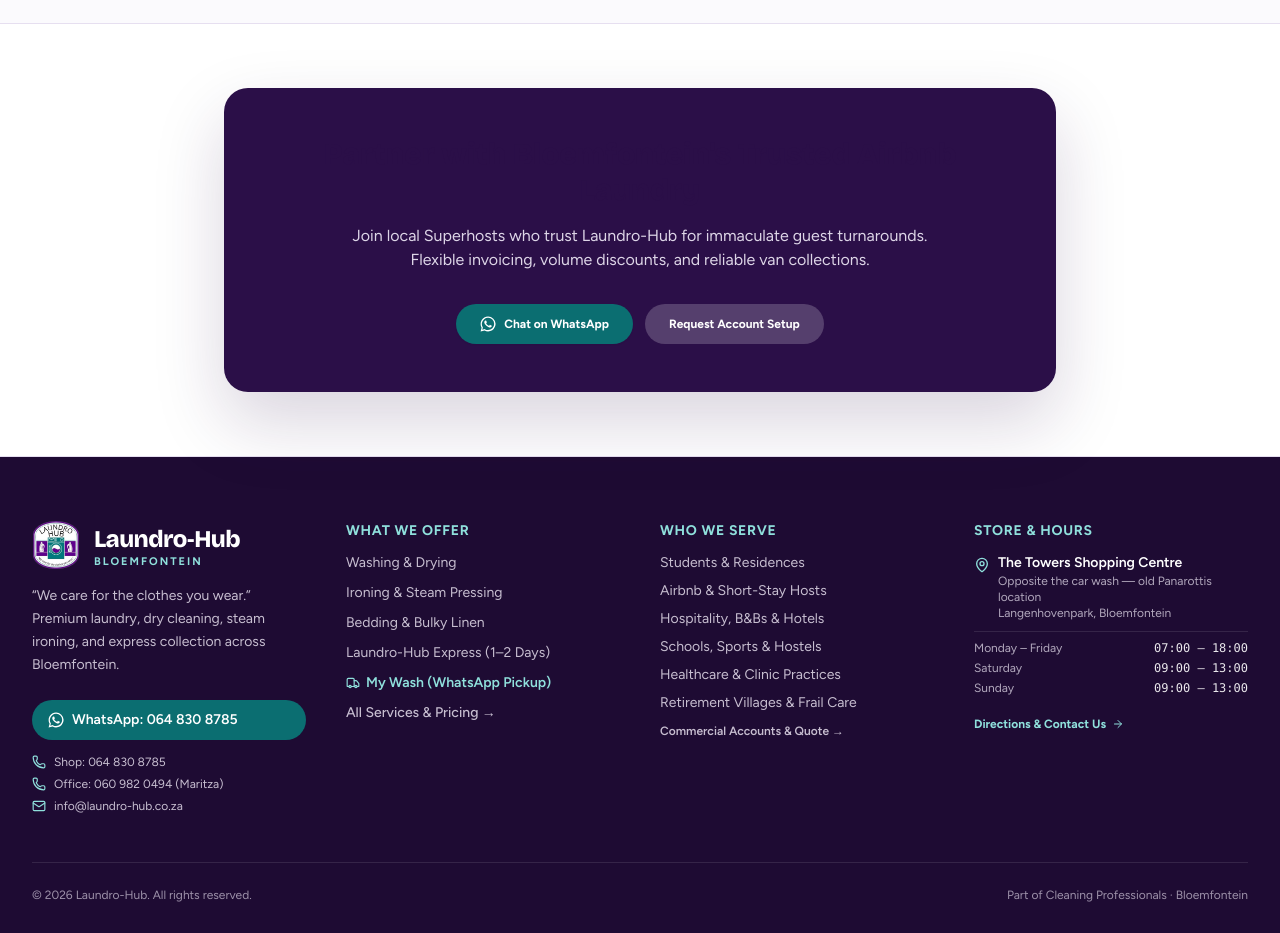
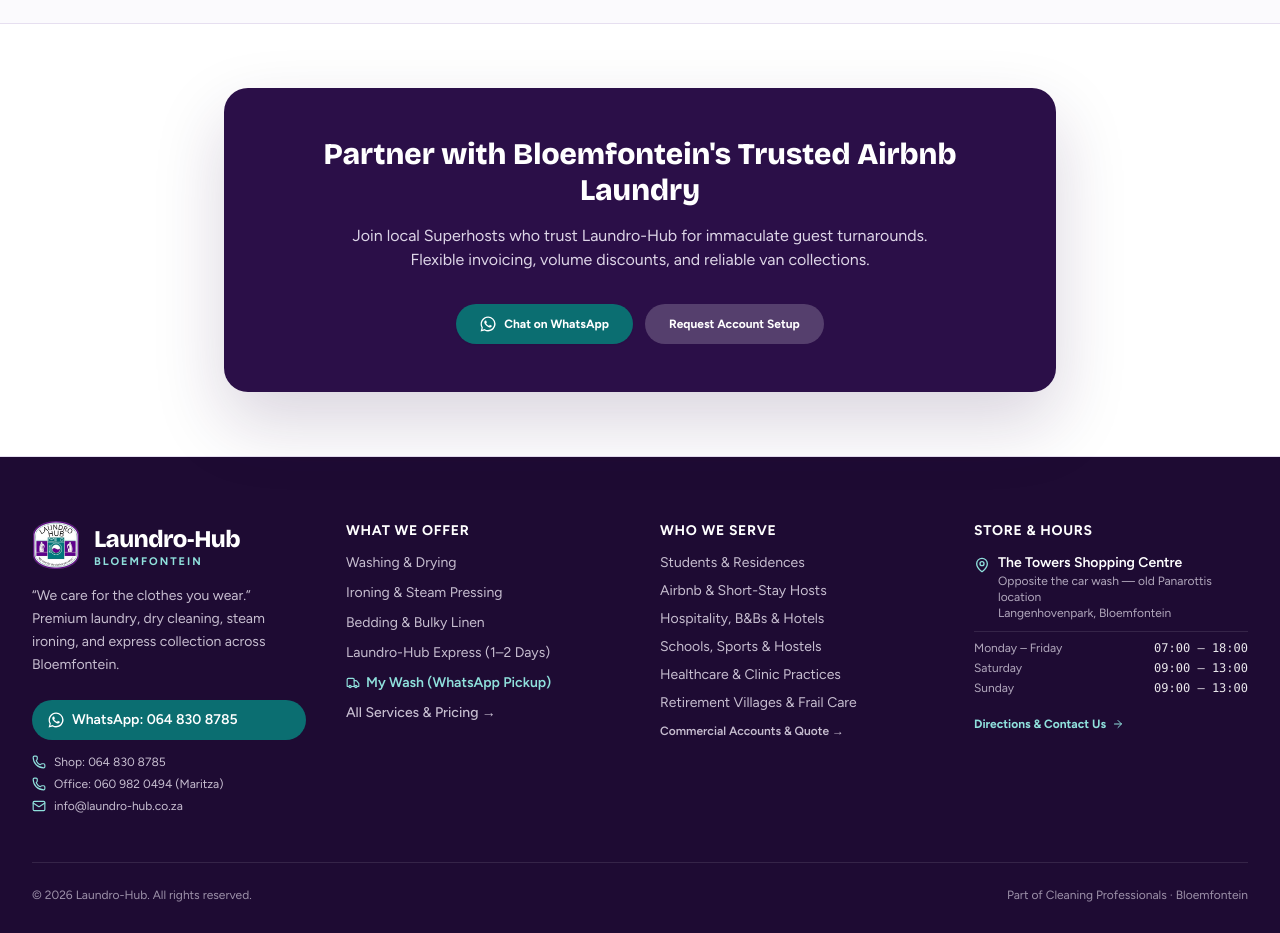
Before and after one commit to arnobonthuyzen-arch/LaundroHub, a Next.js app: page /airbnb in a window 1280 px wide. Shown: the part 2320-3253 px from the top of the page. Built offline with nearby package versions, Linux system fonts and the light colour scheme.

Commit message:
fix(css): ensure headings inside dark cards render with high-contrast text-white

```diff
--- a/src/app/airbnb/page.tsx
+++ b/src/app/airbnb/page.tsx
@@ -258,7 +258,7 @@
         <div className="mx-auto max-w-4xl px-4 sm:px-6 lg:px-8 text-center">
           <div className="rounded-3xl bg-brand-deep p-8 sm:p-12 text-white shadow-elevated relative overflow-hidden">
             <div className="relative z-10 space-y-4">
-              <h3 className="font-display text-3xl font-extrabold">
+              <h3 className="font-display text-3xl font-extrabold text-white">
                 Partner with Bloemfontein&apos;s Trusted Airbnb Laundry
               </h3>
               <p className="text-brand-lav/90 text-sm sm:text-base max-w-xl mx-auto">
--- a/src/app/express/page.tsx
+++ b/src/app/express/page.tsx
@@ -478,7 +478,7 @@
         <div className="mx-auto max-w-4xl px-4 sm:px-6 lg:px-8 text-center">
           <div className="rounded-3xl bg-brand-deep p-8 sm:p-12 text-white shadow-elevated relative overflow-hidden">
             <div className="relative z-10 space-y-4">
-              <h3 className="font-display text-3xl font-extrabold">
+              <h3 className="font-display text-3xl font-extrabold text-white">
                 Experience Laundro-Hub Express Today
               </h3>
               <p className="text-brand-lav/90 text-sm sm:text-base max-w-xl mx-auto">
--- a/src/app/globals.css
+++ b/src/app/globals.css
@@ -38,6 +38,14 @@
   h1, h2, h3, h4, h5, h6 {
     font-family: var(--font-bricolage), ui-sans-serif, system-ui, sans-serif;
     color: var(--deep);
+  }
+  .text-white h1,
+  .text-white h2,
+  .text-white h3,
+  .text-white h4,
+  .text-white h5,
+  .text-white h6 {
+    color: inherit;
   }
   button, .btn {
     -webkit-appearance: none;
--- a/src/app/healthcare/page.tsx
+++ b/src/app/healthcare/page.tsx
@@ -206,7 +206,7 @@
         <div className="mx-auto max-w-4xl px-4 sm:px-6 lg:px-8 text-center">
           <div className="rounded-3xl bg-brand-deep p-8 sm:p-12 text-white shadow-elevated relative overflow-hidden">
             <div className="relative z-10 space-y-4">
-              <h3 className="font-display text-3xl font-extrabold">
+              <h3 className="font-display text-3xl font-extrabold text-white">
                 Schedule a Consultation for Your Practice
               </h3>
               <p className="text-brand-lav/90 text-sm sm:text-base max-w-xl mx-auto">
--- a/src/app/retirement-villages/page.tsx
+++ b/src/app/retirement-villages/page.tsx
@@ -207,7 +207,7 @@
         <div className="mx-auto max-w-4xl px-4 sm:px-6 lg:px-8 text-center">
           <div className="rounded-3xl bg-brand-deep p-8 sm:p-12 text-white shadow-elevated relative overflow-hidden">
             <div className="relative z-10 space-y-4">
-              <h3 className="font-display text-3xl font-extrabold">
+              <h3 className="font-display text-3xl font-extrabold text-white">
                 Arrange a Care Package or Facility Plan
               </h3>
               <p className="text-brand-lav/90 text-sm sm:text-base max-w-xl mx-auto">
--- a/src/app/schools/page.tsx
+++ b/src/app/schools/page.tsx
@@ -206,7 +206,7 @@
         <div className="mx-auto max-w-4xl px-4 sm:px-6 lg:px-8 text-center">
           <div className="rounded-3xl bg-brand-deep p-8 sm:p-12 text-white shadow-elevated relative overflow-hidden">
             <div className="relative z-10 space-y-4">
-              <h3 className="font-display text-3xl font-extrabold">
+              <h3 className="font-display text-3xl font-extrabold text-white">
                 Get a Custom School or Sports Proposal
               </h3>
               <p className="text-brand-lav/90 text-sm sm:text-base max-w-xl mx-auto">
--- a/src/app/students/page.tsx
+++ b/src/app/students/page.tsx
@@ -242,7 +242,7 @@
         <div className="mx-auto max-w-4xl px-4 sm:px-6 lg:px-8 text-center">
           <div className="rounded-3xl bg-brand-deep p-8 sm:p-12 text-white shadow-elevated relative overflow-hidden">
             <div className="relative z-10 space-y-4">
-              <h3 className="font-display text-3xl font-extrabold">
+              <h3 className="font-display text-3xl font-extrabold text-white">
                 Get Your Laundry Sorted Today
               </h3>
               <p className="text-brand-lav/90 text-sm sm:text-base max-w-xl mx-auto">
--- a/src/app/what-we-offer/page.tsx
+++ b/src/app/what-we-offer/page.tsx
@@ -270,7 +270,7 @@
                   <Truck className="h-3.5 w-3.5" />
                   Express Doorstep Van
                 </span>
-                <h3 className="font-display text-3xl sm:text-4xl font-extrabold tracking-tight">
+                <h3 className="font-display text-3xl sm:text-4xl font-extrabold tracking-tight text-white">
                   Laundro-Hub Express: Collected &amp; Delivered in 1–2 Days
                 </h3>
                 <p className="text-base text-brand-lav/90 leading-relaxed max-w-xl">
```
Also changed, not shown: graphify-out/manifest.json.
